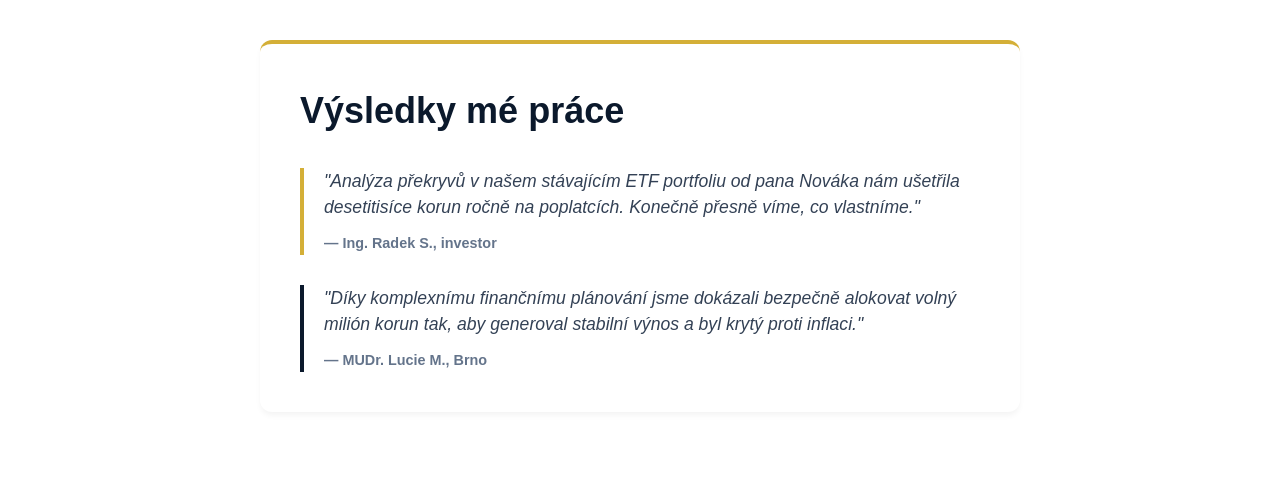
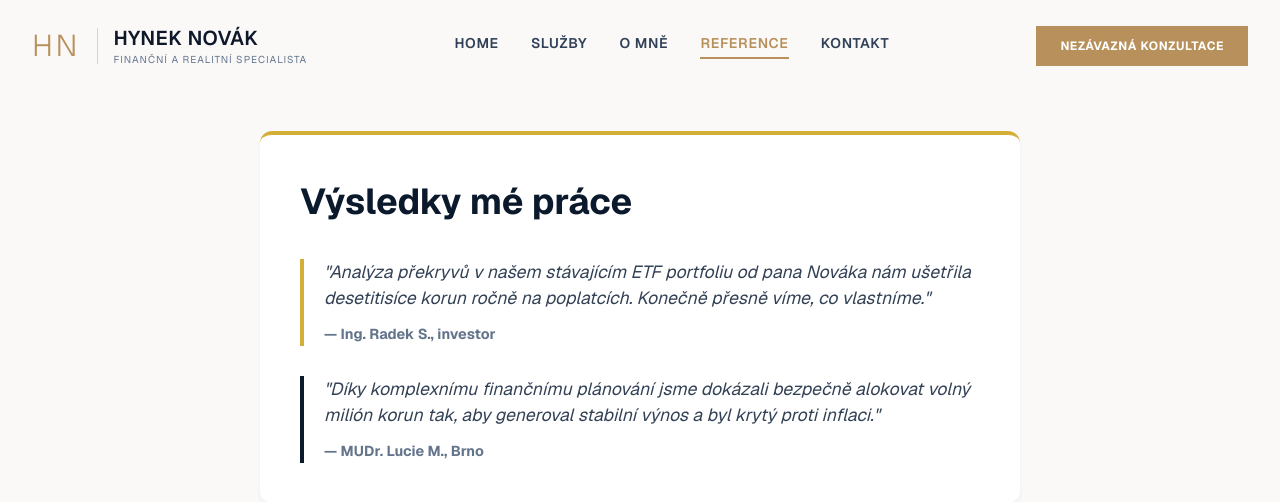
Before and after one commit to DrSajmon/web-novak, a Next.js app in the folder web-finance/: page /reference in a window 1280 px wide. Shown: the top 502 px of the page. Built offline with nearby package versions, Linux system fonts and the light colour scheme.

Commit message:
Dodělání navigačního menu do dalších stránek. Oprava chybného zobrazení aktivní stránky v menu.

```diff
--- a/web-finance/src/app/kontakt/page.tsx
+++ b/web-finance/src/app/kontakt/page.tsx
@@ -1,9 +1,35 @@
 import React from 'react';
-
+import Link from 'next/link';
 export const metadata = { title: "Kontakt | Hynek Novák" };
 
 export default function KontaktPage() {
   return (
+    <div className="min-h-screen bg-[#faf9f7] font-sans text-slate-800">
+
+      {/* 1. NAVIGACE */}
+      <nav className="flex justify-between items-center px-8 py-6 max-w-7xl mx-auto bg-transparent relative z-10">
+        <div className="flex items-center gap-4">
+          <div className="text-3xl font-light text-[#b8905b] tracking-widest border-r border-slate-300 pr-4">
+            HN
+          </div>
+          <div>
+            <div className="text-xl font-semibold tracking-wide text-slate-900">HYNEK NOVÁK</div>
+            <div className="text-[10px] tracking-widest text-slate-500 uppercase">Finanční a realitní specialista</div>
+          </div>
+        </div>
+
+        <div className="hidden md:flex gap-8 text-sm font-semibold tracking-wider text-slate-700">
+          <Link href="/" >HOME</Link>
+          <Link href="/sluzby">SLUŽBY</Link>
+          <Link href="/o-mne">O MNĚ</Link>
+          <Link href="/reference">REFERENCE</Link>
+          <Link href="/kontakt" className="text-[#b8905b] border-b-2 border-[#b8905b] pb-1">KONTAKT</Link>
+        </div>
+
+        <button className="hidden md:block bg-[#b8905b] text-white px-6 py-3 text-xs font-bold uppercase tracking-wider hover:bg-[#a07c4c] transition-colors">
+          Nezávazná konzultace
+        </button>
+      </nav>
     <main style={{ maxWidth: '800px', margin: '40px auto', padding: '0 20px' }}>
       <div style={{ backgroundColor: '#fff', padding: '40px', borderRadius: '12px', boxShadow: '0 4px 6px -1px rgba(0,0,0,0.05)', borderTop: '4px solid #d4af37' }}>
         <h1 style={{ fontSize: '2.25rem', color: '#0b192c', marginBottom: '15px', fontWeight: '700' }}>Napište mi nebo zavolejte</h1>
@@ -21,5 +47,6 @@ export default function KontaktPage() {
         </div>
       </div>
     </main>
+    </div>
   );
 }
--- a/web-finance/src/app/o-mne/page.tsx
+++ b/web-finance/src/app/o-mne/page.tsx
@@ -1,9 +1,35 @@
 import React from 'react';
-
+import Link from 'next/link';
 export const metadata = { title: "O mně | Hynek Novák" };
 
 export default function OMnePage() {
   return (
+      <div className="min-h-screen bg-[#faf9f7] font-sans text-slate-800">
+
+      {/* 1. NAVIGACE */}
+      <nav className="flex justify-between items-center px-8 py-6 max-w-7xl mx-auto bg-transparent relative z-10">
+        <div className="flex items-center gap-4">
+          <div className="text-3xl font-light text-[#b8905b] tracking-widest border-r border-slate-300 pr-4">
+            HN
+          </div>
+          <div>
+            <div className="text-xl font-semibold tracking-wide text-slate-900">HYNEK NOVÁK</div>
+            <div className="text-[10px] tracking-widest text-slate-500 uppercase">Finanční a realitní specialista</div>
+          </div>
+        </div>
+
+        <div className="hidden md:flex gap-8 text-sm font-semibold tracking-wider text-slate-700">
+          <Link href="/" >HOME</Link>
+          <Link href="/sluzby">SLUŽBY</Link>
+          <Link href="/o-mne" className="text-[#b8905b] border-b-2 border-[#b8905b] pb-1">O MNĚ</Link>
+          <Link href="/reference">REFERENCE</Link>
+          <Link href="/kontakt">KONTAKT</Link>
+        </div>
+
+        <button className="hidden md:block bg-[#b8905b] text-white px-6 py-3 text-xs font-bold uppercase tracking-wider hover:bg-[#a07c4c] transition-colors">
+          Nezávazná konzultace
+        </button>
+      </nav>
     <main style={{ maxWidth: '800px', margin: '40px auto', padding: '0 20px' }}>
       <div style={{ backgroundColor: '#fff', padding: '40px', borderRadius: '12px', boxShadow: '0 4px 6px -1px rgba(0,0,0,0.05)', borderTop: '4px solid #d4af37' }}>
         <h1 style={{ fontSize: '2.25rem', color: '#0b192c', marginBottom: '20px', fontWeight: '700' }}>Kdo jsem</h1>
@@ -15,5 +41,6 @@ export default function OMnePage() {
         </p>
       </div>
     </main>
+    </div>
   );
 }
--- a/web-finance/src/app/reference/page.tsx
+++ b/web-finance/src/app/reference/page.tsx
@@ -1,9 +1,35 @@
 import React from 'react';
-
+import Link from 'next/link';
 export const metadata = { title: "Reference | Hynek Novák" };
 
 export default function ReferencePage() {
   return (
+    <div className="min-h-screen bg-[#faf9f7] font-sans text-slate-800">
+
+      {/* 1. NAVIGACE */}
+      <nav className="flex justify-between items-center px-8 py-6 max-w-7xl mx-auto bg-transparent relative z-10">
+        <div className="flex items-center gap-4">
+          <div className="text-3xl font-light text-[#b8905b] tracking-widest border-r border-slate-300 pr-4">
+            HN
+          </div>
+          <div>
+            <div className="text-xl font-semibold tracking-wide text-slate-900">HYNEK NOVÁK</div>
+            <div className="text-[10px] tracking-widest text-slate-500 uppercase">Finanční a realitní specialista</div>
+          </div>
+        </div>
+
+        <div className="hidden md:flex gap-8 text-sm font-semibold tracking-wider text-slate-700">
+          <Link href="/" >HOME</Link>
+          <Link href="/sluzby">SLUŽBY</Link>
+          <Link href="/o-mne">O MNĚ</Link>
+          <Link href="/reference" className="text-[#b8905b] border-b-2 border-[#b8905b] pb-1">REFERENCE</Link>
+          <Link href="/kontakt">KONTAKT</Link>
+        </div>
+
+        <button className="hidden md:block bg-[#b8905b] text-white px-6 py-3 text-xs font-bold uppercase tracking-wider hover:bg-[#a07c4c] transition-colors">
+          Nezávazná konzultace
+        </button>
+      </nav>
     <main style={{ maxWidth: '800px', margin: '40px auto', padding: '0 20px' }}>
       <div style={{ backgroundColor: '#fff', padding: '40px', borderRadius: '12px', boxShadow: '0 4px 6px -1px rgba(0,0,0,0.05)', borderTop: '4px solid #d4af37' }}>
         <h1 style={{ fontSize: '2.25rem', color: '#0b192c', marginBottom: '30px', fontWeight: '700' }}>Výsledky mé práce</h1>
@@ -24,5 +50,6 @@ export default function ReferencePage() {
         </div>
       </div>
     </main>
+    </div>
   );
 }
```
